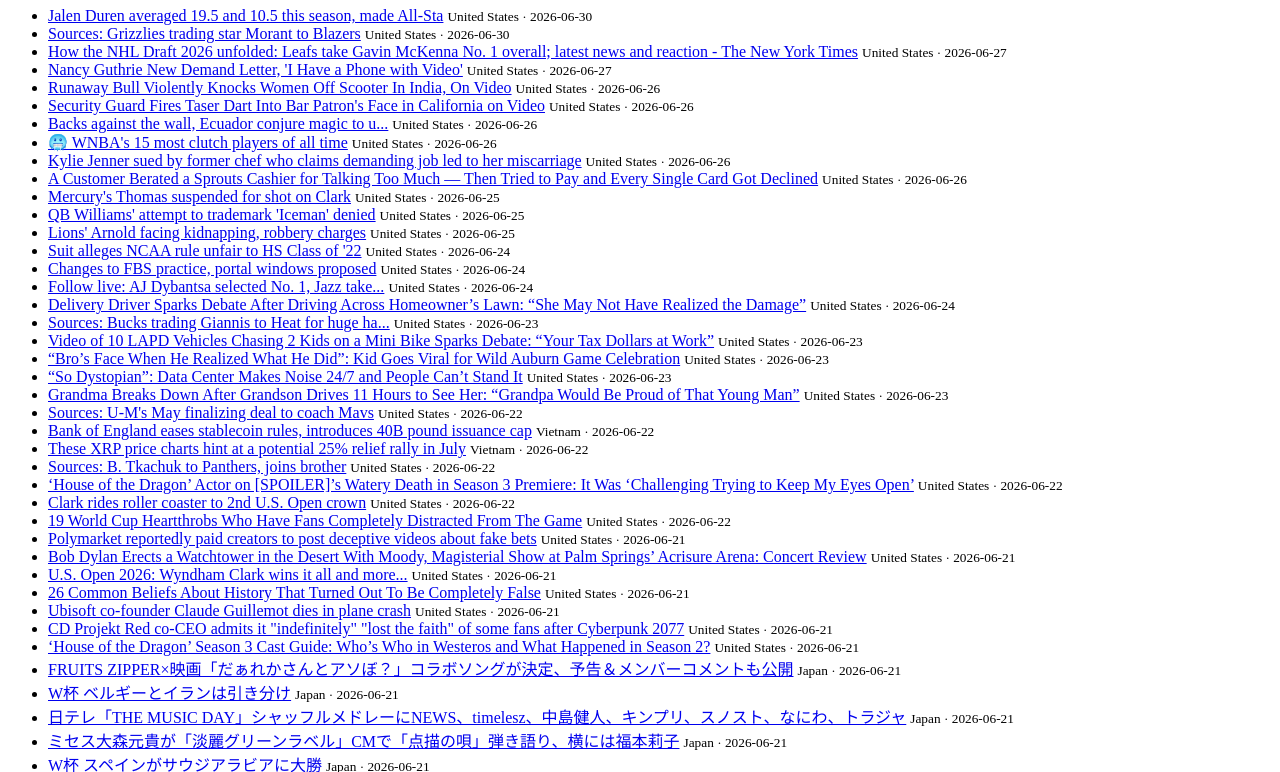
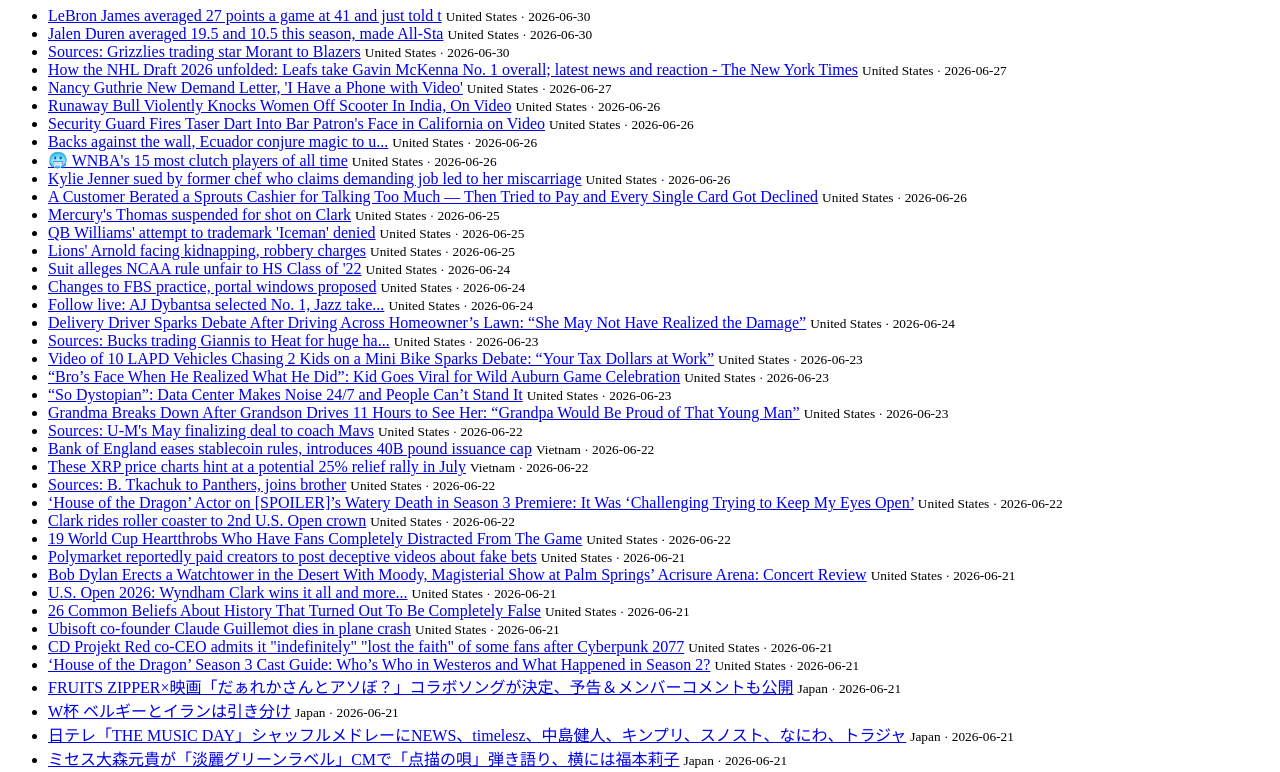
Before and after one commit to LEDO-DEV/sitemaps-cloud-blog, a plain HTML site: page index.html in a window 1280 px wide. Shown: the part 73-845 px from the top of the page. Drawn offline with Linux system fonts and the light colour scheme.

Commit message:
update homepage

```diff
--- a/index.html
+++ b/index.html
@@ -11,6 +11,7 @@
 </head><body>
 <h1>Trending Daily</h1>
 <ul>
+<li><a href="/lebron-james-averaged-27-points-a-game-at-41-and-just-told-t.html">LeBron James averaged 27 points a game at 41 and just told t</a> <small>United States · 2026-06-30</small></li>
 <li><a href="/jalen-duren-averaged-195-and-105-this-season-made-all-sta.html">Jalen Duren averaged 19.5 and 10.5 this season, made All-Sta</a> <small>United States · 2026-06-30</small></li>
 <li><a href="/sources-grizzlies-trading-star-morant-to-blazers.html">Sources: Grizzlies trading star Morant to Blazers</a> <small>United States · 2026-06-30</small></li>
 <li><a href="/how-the-nhl-draft-2026-unfolded-leafs-take-gavin-mckenna-no-.html">How the NHL Draft 2026 unfolded: Leafs take Gavin McKenna No. 1 overall; latest news and reaction - The New York Times</a> <small>United States · 2026-06-27</small></li>
```
